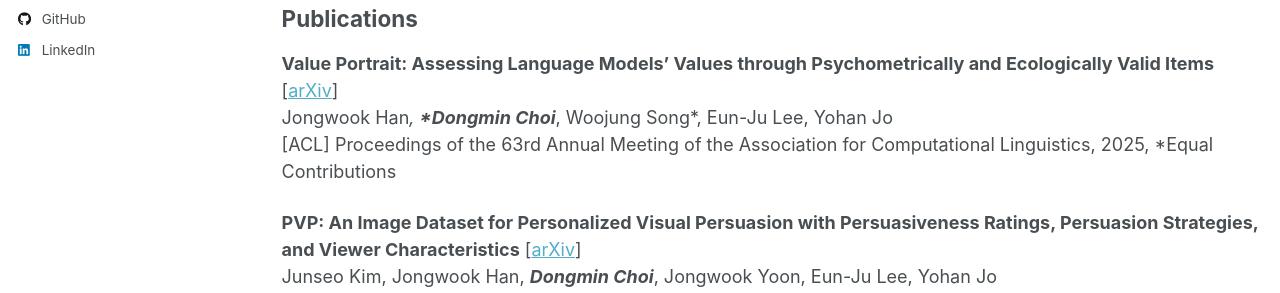
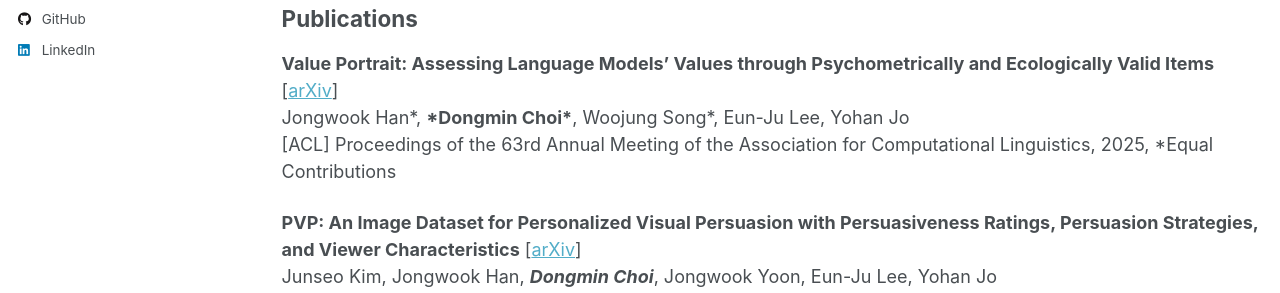
Before and after one commit to unknownburphy/unknownburphy.github.io, a Jekyll site: the page built from _pages/about.md, in a window 1280 px wide and 1284 px high. Shown: the part 554-847 px from the top of the window. Built offline with Jekyll 4.4.1, drawn with Linux system fonts in a browser that asks for light colours; some web fonts are replaced.

Commit message:
fix: fix bug for aesterisk in md

```diff
--- a/_pages/about.md
+++ b/_pages/about.md
@@ -21,7 +21,7 @@ I am a graduate student in Data Science at Seoul National University, researchin
 ## Publications
 
 **Value Portrait: Assessing Language Models' Values through Psychometrically and Ecologically Valid Items** [[arXiv](https://arxiv.org/abs/2505.01015)]
-Jongwook Han*, ***Dongmin Choi***, Woojung Song*, Eun-Ju Lee, Yohan Jo
+Jongwook Han\*, ***Dongmin Choi\***, Woojung Song\*, Eun-Ju Lee, Yohan Jo
 [ACL] Proceedings of the 63rd Annual Meeting of the Association for Computational Linguistics, 2025, \*Equal Contributions
 
 **PVP: An Image Dataset for Personalized Visual Persuasion with Persuasiveness Ratings, Persuasion Strategies, and Viewer Characteristics** [[arXiv](https://arxiv.org/abs/2506.00481)]
```
